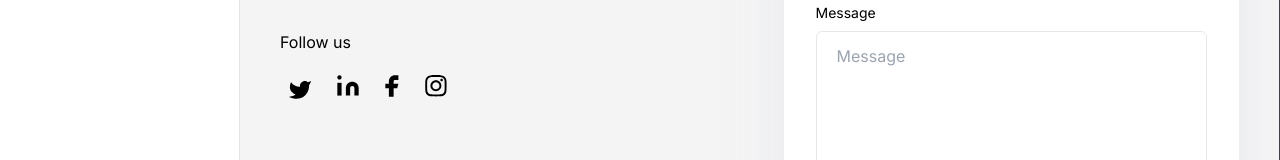
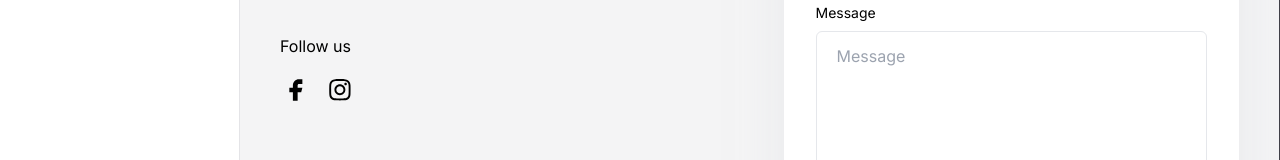
Before and after one commit to joshlaraa/JLAutoDetailWebsite, a Next.js app: page /contact-us in a window 1280 px wide. Shown: the part 531-691 px from the top of the page. Built offline with nearby package versions, Linux system fonts and the light colour scheme.

Commit message:
fix : Removed Social Media Icons that we don't need or use.

```diff
--- a/app/contact-us/page.tsx
+++ b/app/contact-us/page.tsx
@@ -155,45 +155,6 @@ const ConactUsPage = () => {
                                     href="#"
                                 >
                                     <svg
-                                        className="w-10 h-10 fill-current"
-                                        viewBox="0 0 24 24"
-                                        fill="none"
-                                        xmlns="http://www.w3.org/2000/svg"
-                                    >
-                                        <path d="M18.6668 6.67334C18.0002 7.00001 17.3468 7.13268 16.6668 7.33334C15.9195 6.49001 14.8115 6.44334 13.7468 6.84201C12.6822 7.24068 11.9848 8.21534 12.0002 9.33334V10C9.83683 10.0553 7.91016 9.07001 6.66683 7.33334C6.66683 7.33334 3.87883 12.2887 9.3335 14.6667C8.0855 15.498 6.84083 16.0587 5.3335 16C7.53883 17.202 9.94216 17.6153 12.0228 17.0113C14.4095 16.318 16.3708 14.5293 17.1235 11.85C17.348 11.0351 17.4595 10.1932 17.4548 9.34801C17.4535 9.18201 18.4615 7.50001 18.6668 6.67268V6.67334Z" />
-                                    </svg>
-                                </a>
-
-                                <a
-                                    className="mx-1.5 text-black transition-colors duration-300 transform hover:text-[#219ebc]"
-                                    href="#"
-                                >
-                                    <svg
-                                        className="w-8 h-8"
-                                        viewBox="0 0 24 24"
-                                        fill="none"
-                                        xmlns="http://www.w3.org/2000/svg"
-                                    >
-                                        <path
-                                            d="M15.2 8.80005C16.4731 8.80005 17.694 9.30576 18.5941 10.2059C19.4943 11.1061 20 12.327 20 13.6V19.2H16.8V13.6C16.8 13.1757 16.6315 12.7687 16.3314 12.4687C16.0313 12.1686 15.6244 12 15.2 12C14.7757 12 14.3687 12.1686 14.0687 12.4687C13.7686 12.7687 13.6 13.1757 13.6 13.6V19.2H10.4V13.6C10.4 12.327 10.9057 11.1061 11.8059 10.2059C12.7061 9.30576 13.927 8.80005 15.2 8.80005Z"
-                                            fill="currentColor"
-                                        />
-                                        <path
-                                            d="M7.2 9.6001H4V19.2001H7.2V9.6001Z"
-                                            fill="currentColor"
-                                        />
-                                        <path
-                                            d="M5.6 7.2C6.48366 7.2 7.2 6.48366 7.2 5.6C7.2 4.71634 6.48366 4 5.6 4C4.71634 4 4 4.71634 4 5.6C4 6.48366 4.71634 7.2 5.6 7.2Z"
-                                            fill="currentColor"
-                                        />
-                                    </svg>
-                                </a>
-
-                                <a
-                                    className="mx-1.5 text-black transition-colors duration-300 transform hover:text-[#219ebc]"
-                                    href="#"
-                                >
-                                    <svg
                                         className="w-8 h-8"
                                         viewBox="0 0 24 24"
                                         fill="none"
```
